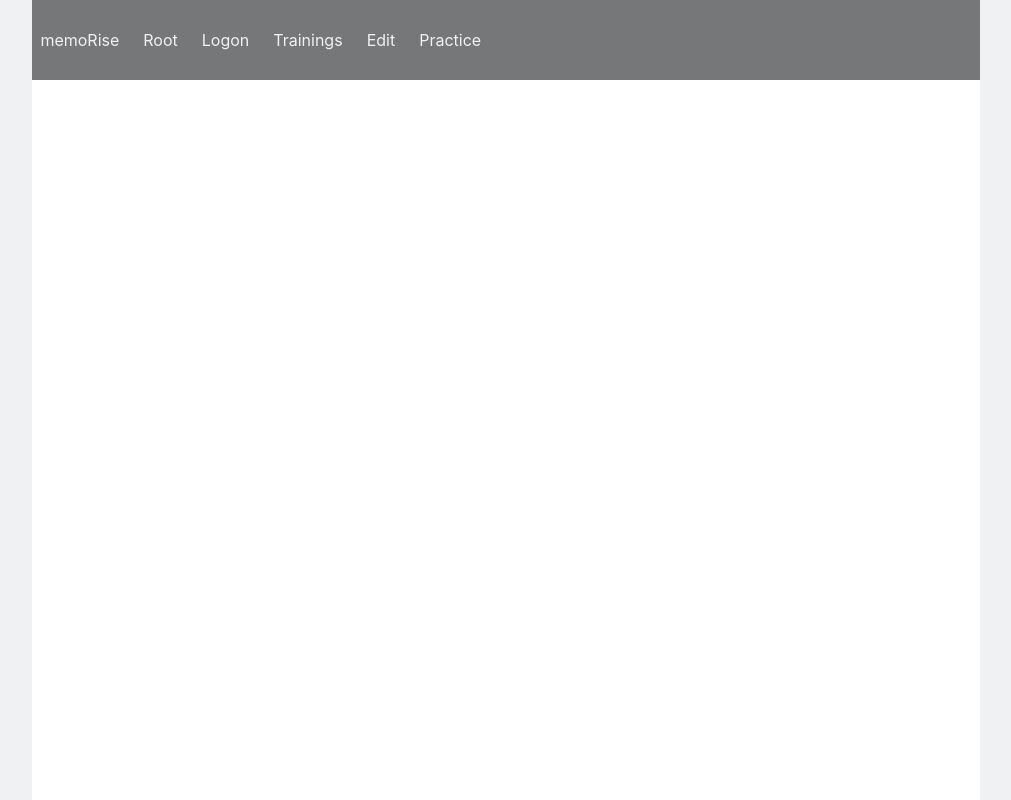
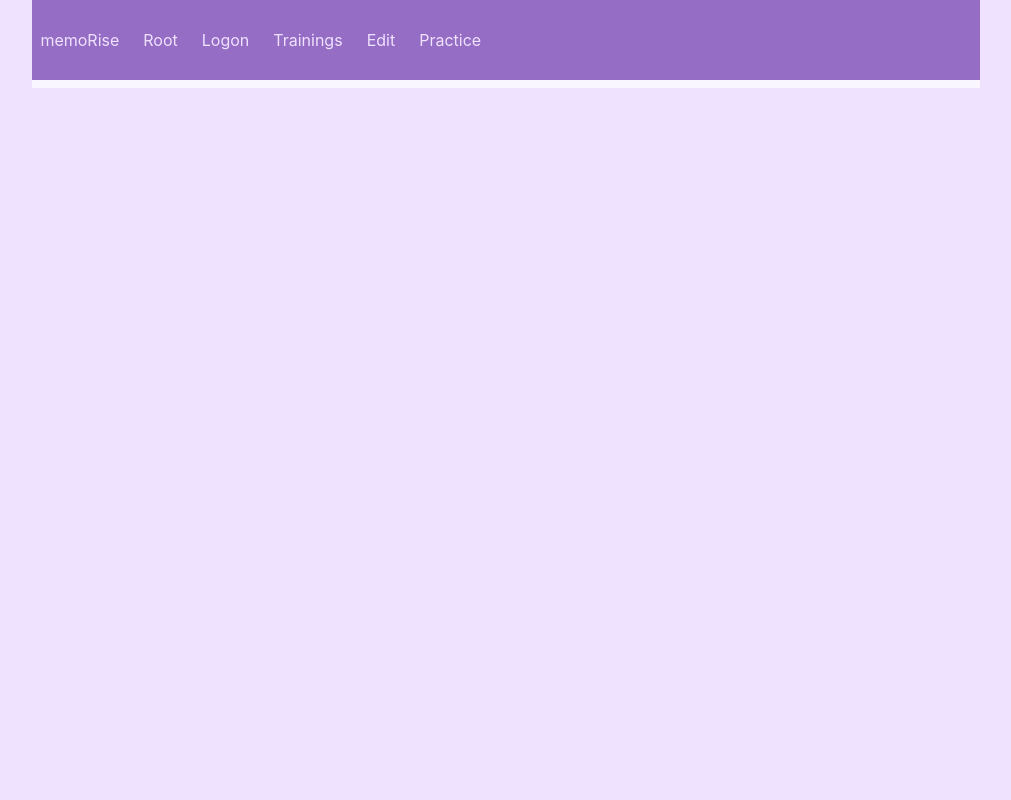
Before and after one commit to x700700/memorise-web-nuxt, a Nuxt app: page / in a window 1280 px wide. Shown: the whole page, without its empty margins (134-1145 px from the left). Built offline with nearby package versions, Linux system fonts and the light colour scheme; what vue-js-modal would draw is missing.

Commit message:
refactor + recolor

```diff
--- /dev/null
+++ b/components/Page/memoRise.vue
@@ -0,0 +1,158 @@
+
+<template>
+  <div class="memorise-container">
+    <div class="nav-left">
+      <div class="nav-left-content">
+      </div>
+    </div>
+    <div class="main-container">
+      <div class="nav-top">
+        <div class="nav-top-container">
+          <MemoHeader />
+        </div>
+      </div>
+      <div class="content">
+        <NuxtChild :key="$route.params.id" />
+      </div>
+    </div>
+    <div class="nav-right">
+      <div class="nav-right-content">
+      </div>
+    </div>
+  </div>
+</template>
+
+<script>
+import MemoHeader from './MemoHeader';
+export default {
+  components: {
+    MemoHeader
+  },
+  head() {
+    return {
+      title: 'memoRise',
+      meta: [
+        // hid is used as unique identifier. Do not use `vmid` for it as it will not work
+        { hid: 'memorise', name: 'memoRise', content: 'memoRise' }
+      ]
+    }
+  },
+  mounted() {
+    /*
+    if (this.$route.fullPath === '/') {
+      this.$router.push('/logon');
+    }
+     */
+  },
+}
+</script>
+
+<style lang="less">
+  @import '../../global/vars.less';
+
+  html {
+    background-color: @txt-light;
+    // height: 100%;
+  }
+  body {
+    font-family: 'Quicksand', 'Source Sans Pro', -apple-system, BlinkMacSystemFont,
+    'Segoe UI', Roboto, 'Helvetica Neue', Arial, sans-serif;
+
+    color: @txt-dark;
+    background-color: @txt-light;
+  }
+</style>
+
+<style lang="less" scoped>
+  @import '../../global/vars';
+
+  .memorise-container {
+    background-color: @grey-lightest;
+
+    .nav-left, .nav-right {
+      margin: 0;
+      padding: 0;
+      border: 0;
+      outline: 0;
+      vertical-align: baseline;
+      background: transparent;
+      height: 100%;
+
+      .nav-left-content, .nav-right-content {
+        position: fixed;
+        z-index: 10;
+        top: 0;
+        width: @left-nav-width;
+        height: 100%;
+        padding: 10px 0 30px 0;
+        background-color: @grey-lightest;
+        color: @txt-dark;
+        box-sizing: border-box;
+        display: flex;
+        flex-direction: column;
+
+        @media (max-width: @max-mobile-width) {
+          display: none;
+        }
+      }
+      .nav-left-content {
+        left: 0;
+      }
+      .nav-right-content {
+        right: 0;
+      }
+    }
+
+    .main-container {
+      margin-left: @left-nav-width;
+      margin-right: @left-nav-width;
+      min-width: 358px;
+
+      @media (max-width: @max-mobile-width) {
+        margin-left: 0;
+        margin-right: 0;
+      }
+
+      .nav-top {
+        z-index: 11;
+        position: fixed;
+        top: 0;
+        left: 0;
+        right: 0;
+        width: 100%;
+        min-width: @max-mobile-width;
+        height: @top-nav-height;
+        padding-left: @left-nav-width;
+        padding-right: @left-nav-width;
+        box-sizing: border-box;
+        pointer-events: none;
+
+        @media (max-width: @max-mobile-width) {
+          height: @top-nav-height-mobile;
+          padding-left: 0;
+          padding-right: 0;
+        }
+
+        .nav-top-container {
+          pointer-events: auto;
+        }
+      }
+
+      .content {
+        display: block;
+        padding-top: @top-nav-height;
+        padding-bottom: @mid-space;
+        background-color: @white;
+        // max-width: 760px;
+        // height: 95.8vh;
+        // overflow-y: scroll;
+        // margin: 0 auto 0 auto;
+
+        @media (max-width: @max-mobile-width) {
+          padding-top: @top-nav-height-mobile;
+          max-width: 100%;
+        }
+      }
+    }
+  }
+</style>
--- a/global/vars.less
+++ b/global/vars.less
@@ -20,6 +20,16 @@
 @shadow3: 0 0 24px 0 @shadow-color1;
 
 
+
+@white: #faf6ff;
+@grey-lightest: #efe2ff;
+@grey-lighter: #e0c5ff;
+@grey-light: #c28eff;
+@grey-dark: #956dc4;
+@grey-darkest: #624780;
+@black: #0d0911;
+
+/*
 @white: #fff;
 @grey-lightest: rgb(240, 241, 242);
 @grey-lighter: #D9DADB;
@@ -27,6 +37,7 @@
 @grey-dark: #767778;
 @grey-darkest: #232323;
 @black: #000;
+*/
 
 @txt-dark: @grey-darkest;
 @txt-light: @grey-lightest;
--- a/pages/index.vue
+++ b/pages/index.vue
@@ -1,32 +1,15 @@
 
 <template>
   <div class="index-router">
-    <div class="nav-left">
-      <div class="nav-left-content">
-      </div>
-    </div>
-    <div class="main-container">
-      <div class="nav-top">
-        <div class="nav-top-container">
-          <MemoHeader />
-        </div>
-      </div>
-      <div class="content">
-        <NuxtChild :key="$route.params.id" />
-      </div>
-    </div>
-    <div class="nav-right">
-      <div class="nav-right-content">
-      </div>
-    </div>
+    <memo-rise />
   </div>
 </template>
 
 <script>
-import MemoHeader from '../components/Page/MemoHeader';
+import MemoRise from '../components/Page/memoRise';
 export default {
   components: {
-    MemoHeader
+    MemoRise,
   },
   head() {
     return {
@@ -47,113 +30,10 @@ export default {
 }
 </script>
 
-<style lang="less">
-  @import '../global/vars.less';
-
-  html {
-    // height: 100%;
-  }
-  body {
-    font-family: 'Quicksand', 'Source Sans Pro', -apple-system, BlinkMacSystemFont,
-    'Segoe UI', Roboto, 'Helvetica Neue', Arial, sans-serif;
-
-    color: @txt-dark;
-    // height: 100%;
-    // min-height: 100%;
-    // overflow: hidden;
-  }
-</style>
-
 <style lang="less" scoped>
   @import '../global/vars';
 
   .index-router {
     background-color: @grey-lightest;
-
-    .nav-left, .nav-right {
-      margin: 0;
-      padding: 0;
-      border: 0;
-      outline: 0;
-      vertical-align: baseline;
-      background: transparent;
-      height: 100%;
-
-      .nav-left-content, .nav-right-content {
-        position: fixed;
-        z-index: 10;
-        top: 0;
-        width: @left-nav-width;
-        height: 100%;
-        padding: 10px 0 30px 0;
-        background-color: @grey-lightest;
-        color: @txt-dark;
-        box-sizing: border-box;
-        display: flex;
-        flex-direction: column;
-
-        @media (max-width: @max-mobile-width) {
-          display: none;
-        }
-      }
-      .nav-left-content {
-        left: 0;
-      }
-      .nav-right-content {
-        right: 0;
-      }
-    }
-
-    .main-container {
-      margin-left: @left-nav-width;
-      margin-right: @left-nav-width;
-      min-width: 358px;
-
-      @media (max-width: @max-mobile-width) {
-        margin-left: 0;
-        margin-right: 0;
-      }
-
-      .nav-top {
-        z-index: 11;
-        position: fixed;
-        top: 0;
-        left: 0;
-        right: 0;
-        width: 100%;
-        min-width: @max-mobile-width;
-        height: @top-nav-height;
-        padding-left: @left-nav-width;
-        padding-right: @left-nav-width;
-        box-sizing: border-box;
-        pointer-events: none;
-
-        @media (max-width: @max-mobile-width) {
-          height: @top-nav-height-mobile;
-          padding-left: 0;
-          padding-right: 0;
-        }
-
-        .nav-top-container {
-          pointer-events: auto;
-        }
-      }
-
-      .content {
-        display: block;
-        padding-top: @top-nav-height;
-        padding-bottom: @mid-space;
-        background-color: @white;
-        // max-width: 760px;
-        // height: 95.8vh;
-        // overflow-y: scroll;
-        // margin: 0 auto 0 auto;
-
-        @media (max-width: @max-mobile-width) {
-          padding-top: @top-nav-height-mobile;
-          max-width: 100%;
-        }
-      }
-    }
   }
 </style>
```
